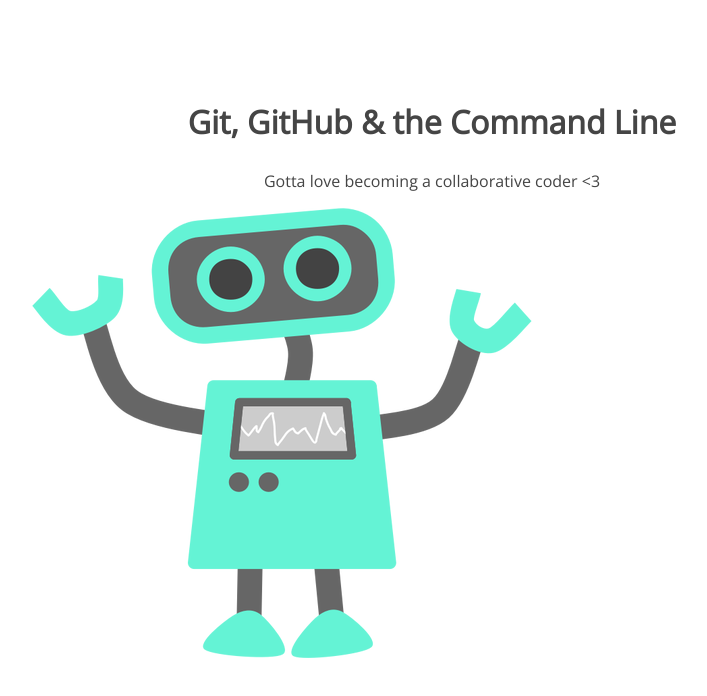
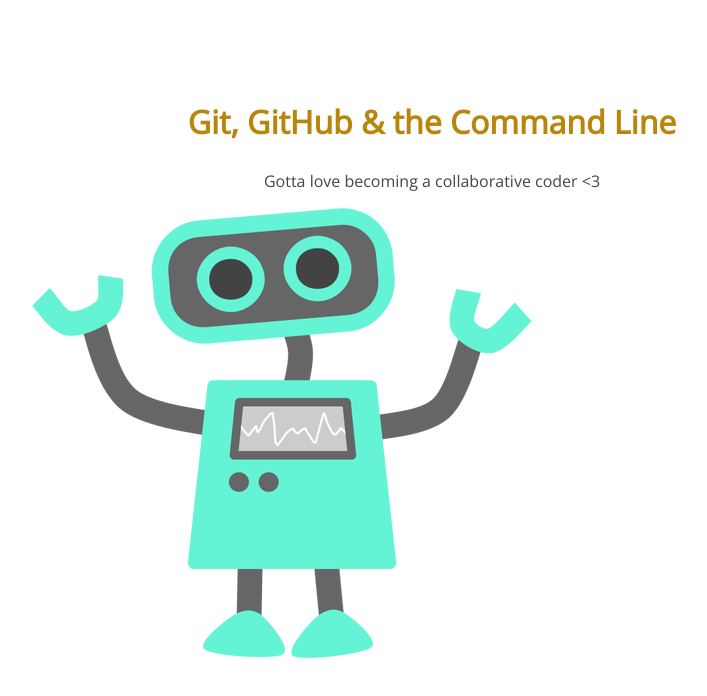
Before and after one commit to cricard7/fictional-adventure, a plain HTML site: page index.html in a window 1280 px wide. Shown: the whole page, without its empty margins (208-915 px from the left). Drawn offline with nearby package versions, Linux system fonts and the light colour scheme.

Commit message:
changed main heading color to goldenrod

```diff
--- a/css/style.css
+++ b/css/style.css
@@ -14,3 +14,7 @@
 section p {
 	font: 16px 'Open Sans';
 }
+h1 {
+
+   color: darkgoldenrod !important;
+}
```
